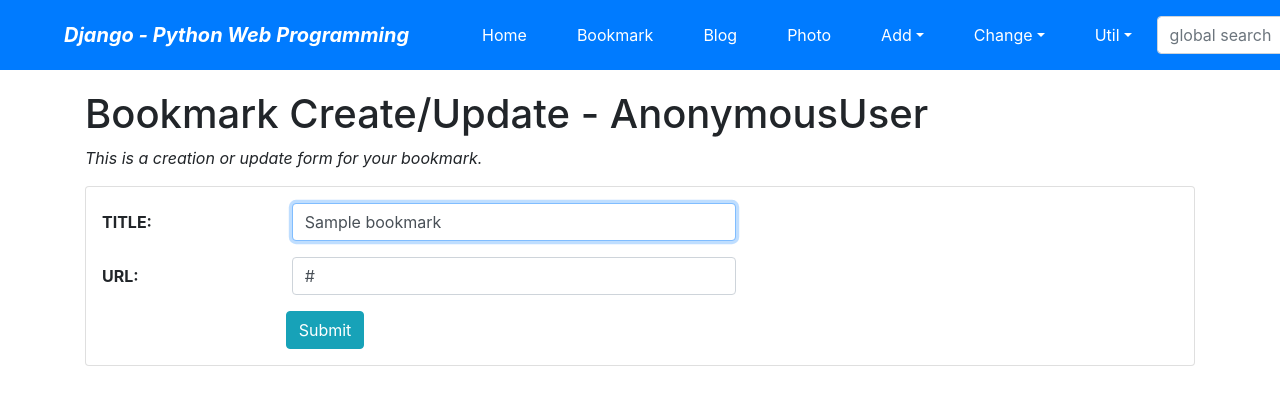
After one commit to lgs-1008/bluebook, a Django app: page /bookmark/1/update/ in a window 1280 px wide. The commit adds this page. Shown: the top 405 px of the page. Run offline with Django 3.2, Linux system fonts and the light colour scheme; tables that the repository leaves empty hold one stand-in row (values such as "Sample post"); some libraries are stand-ins or nearby versions.

Commit message:
11th commit

```diff
--- /dev/null
+++ b/bluebook/bookmark/templates/bookmark/bookmark_form.html
@@ -0,0 +1,37 @@
+{% extends "base.html" %}
+{% load widget_tweaks %}
+{% block title %}bookmark_form.html{% endblock %}
+{% block content %}
+  <h1>Bookmark Create/Update - {{user}}</h1>
+  <p class="font-italic">This is a creation or update form for your bookmark.</p>
+
+  {% if form.errors %}
+  <div class="alert alert-danger">
+    <div class="font-weight-bold">Wrong! Please correct the error(s) below.</div>
+    {{ form.errors }}
+  </div>
+  {% endif %}
+
+  <form action="." method="post" class="card pt-3">{% csrf_token %}
+
+    <div class="form-group row">
+      {{ form.title|add_label_class:"col-form-label col-sm-2 ml-3 font-weight-bold" }}
+      <div class="col-sm-5">
+        {{ form.title|add_class:"form-control"|attr:"autofocus" }}
+      </div>
+    </div>
+
+    <div class="form-group row">
+      {{ form.url|add_label_class:"col-form-label col-sm-2 ml-3 font-weight-bold" }}
+      <div class="col-sm-5">
+        {{ form.url|add_class:"form-control" }}
+      </div>
+    </div>
+
+    <div class="form-group">
+      <div class="offset-sm-2 col-sm-5">
+        <input type="submit" value="Submit" class="btn btn-info"/>
+      </div>
+    </div>
+  </form>
+{% endblock %}
--- a/bluebook/bookmark/views.py
+++ b/bluebook/bookmark/views.py
@@ -2,6 +2,7 @@ from django.shortcuts import render
 from django.views.generic import ListView, DetailView
 from bookmark.models import Bookmark
 from django.views.generic import CreateView, UpdateView, DeleteView
+from django.contrib.auth.mixins import LoginRequiredMixin
 from django.urls import reverse_lazy
 from mysite.views import OwnerOnlyMixin
 
--- a/bluebook/templates/base.html
+++ b/bluebook/templates/base.html
@@ -35,6 +35,28 @@
 
           <li class="nav-item mx-1 btn btn btn-primary">
             <a class="nav-link text-white" href="{% url 'photo:index' %}">Photo</a>
+          </li>
+
+          <li class="nav-item dropdown mx-1 btn btn-primary">
+            <a class="nav-link dropdown-toggle text-white" href="#" data-toggle="dropdown">Add</a>
+              <div class="dropdown-menu">
+                <a class="dropdown-item" href="{% url 'bookmark:add' %}">Bookmark</a>
+                <a class="dropdown-item" href="{% url 'blog:add' %}">Post</a>
+                <div class="dropdown-divider"></div>
+                <a class="dropdown-item" href="">Album</a>
+                <a class="dropdown-item" href="">Photo</a>
+              </div>
+          </li>
+
+          <li class="nav-item dropdown mx-1 btn btn-primary">
+            <a class="nav-link dropdown-toggle text-white" href="#" data-toggle="dropdown">Change</a>
+              <div class="dropdown-menu">
+                <a class="dropdown-item" href="{% url 'bookmark:change' %}">Bookmark</a>
+                <a class="dropdown-item" href="{% url 'blog:change' %}">Post</a>
+                <div class="dropdown-divider"></div>
+                <a class="dropdown-item" href="">Album</a>
+                <a class="dropdown-item" href="">Photo</a>
+              </div>
           </li>
 
           <li class="nav-item dropdown mx-1 btn btn-primary">
```
Also changed, not shown: bluebook/bookmark/templates/bookmark/bookmark_change_list.html (added, +31 -0 lines), bluebook/bookmark/templates/bookmark/bookmark_confirm_delete.html (added, +14 -0 lines).
